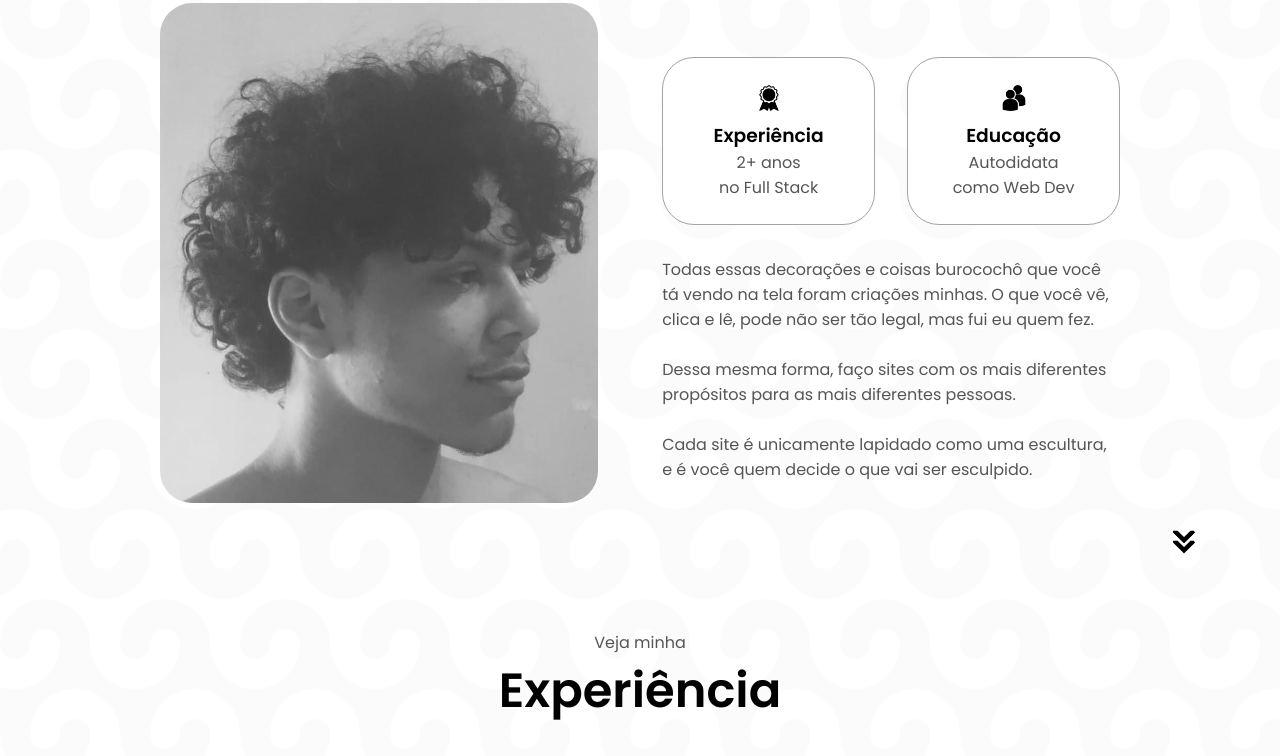
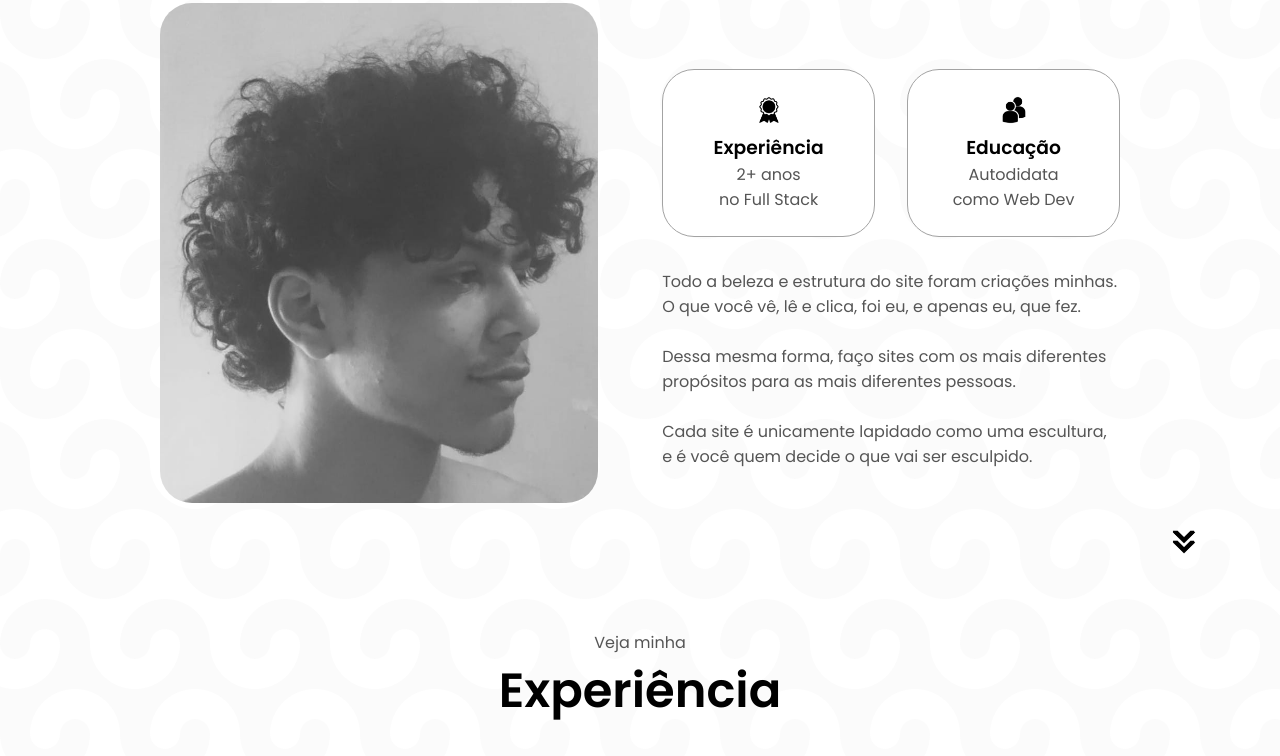
Before and after one commit to mixel2/portfolio, a plain HTML site: page index.html in a window 1280 px wide. Shown: the part 1066-1822 px from the top of the page. Drawn offline with Linux system fonts and the light colour scheme.

Commit message:
Update index.html

```diff
--- a/index.html
+++ b/index.html
@@ -109,7 +109,7 @@
           </div>
           <div class="text-container">
             <p>
-              Todas essas decorações e coisas burocochô que você tá vendo na tela foram criações minhas. O que você vê, clica e lê, pode não ser tão legal, mas fui eu quem fez. <br><br> Dessa mesma forma, faço sites com os mais diferentes propósitos para as mais diferentes pessoas. <br><br>Cada site é unicamente lapidado como uma escultura, e é você quem decide o que vai ser esculpido.
+              Todo a beleza e estrutura do site foram criações minhas. O que você vê, lê e clica, foi eu, e apenas eu, que fez. <br><br> Dessa mesma forma, faço sites com os mais diferentes propósitos para as mais diferentes pessoas. <br><br>Cada site é unicamente lapidado como uma escultura, e é você quem decide o que vai ser esculpido.
             </p>
           </div>
         </div>
```
